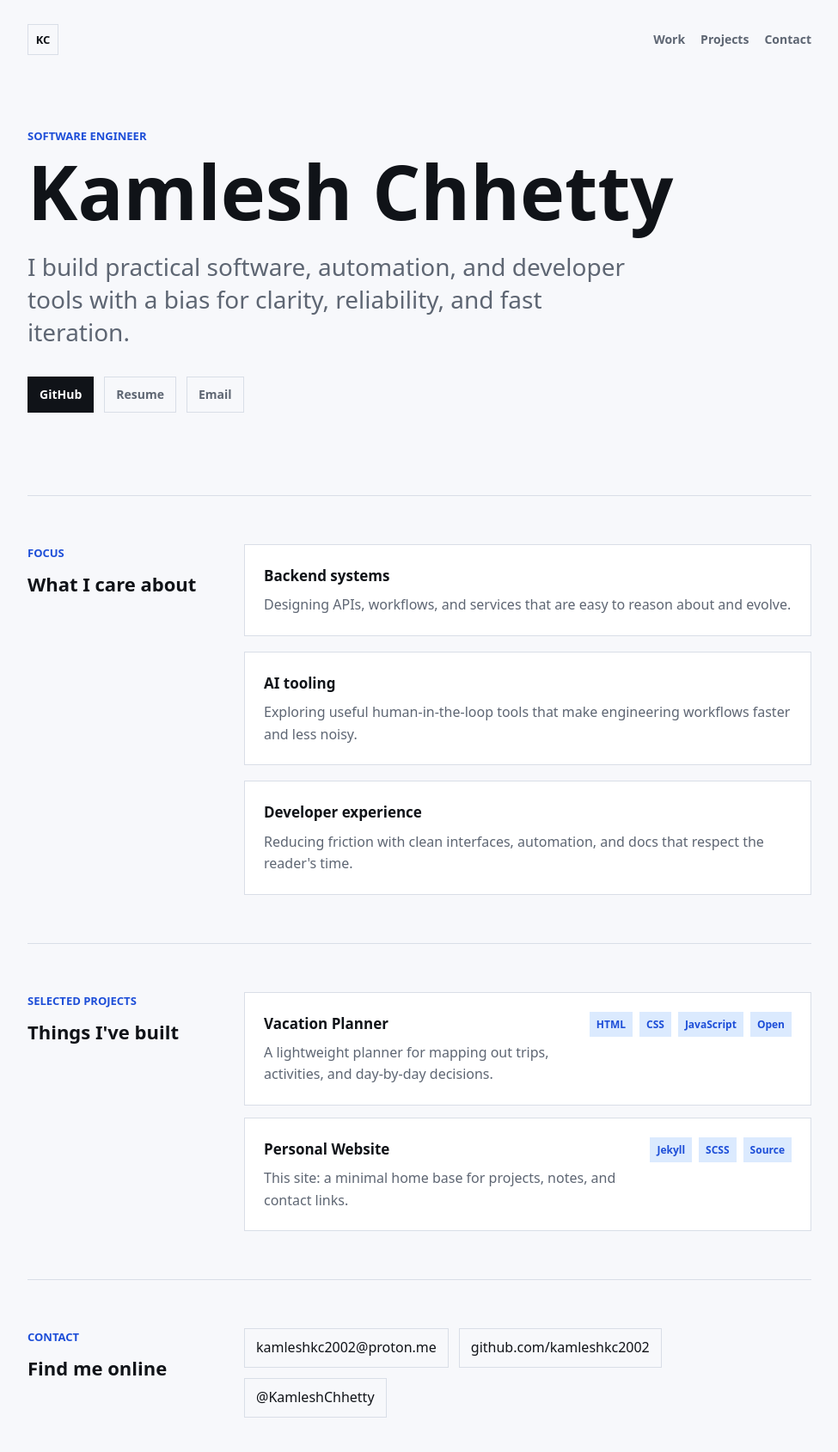
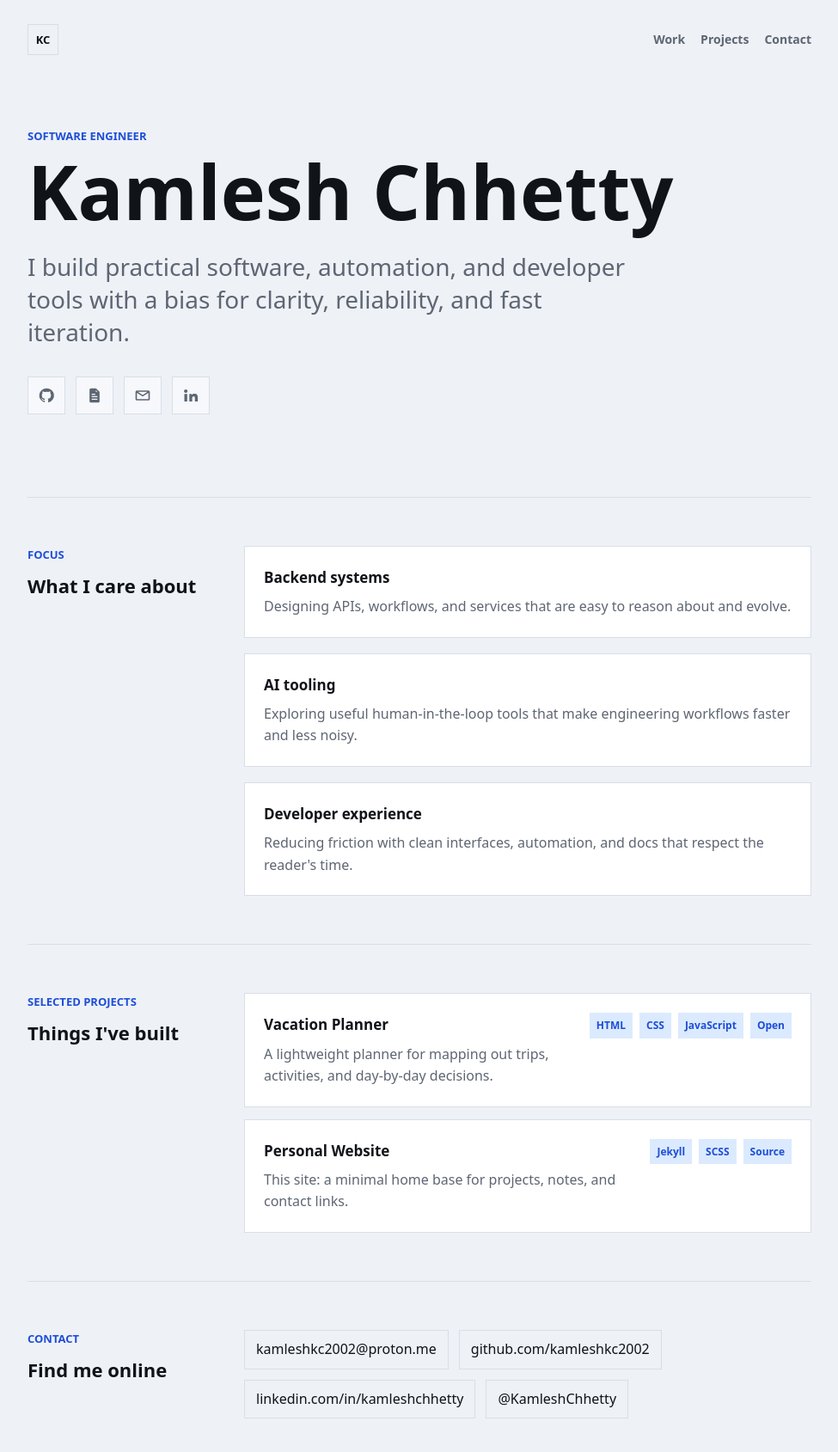
Before and after one commit to kamleshkc2002/kamleshkc2002.github.io, a Jekyll site: the page built from index.html, in a window 1280 px wide, cut to the strip 0-1709 px from the top of the page. Shown: the top 1689 px of the strip at 86% size, without its empty margins (152-1127 px from the left). Built offline with Jekyll 4.4.1, drawn with Linux system fonts in a browser that asks for light colours.

Commit message:
Add icon links to homepage

```diff
--- a/_config.yml
+++ b/_config.yml
@@ -8,6 +8,7 @@ url: "" # the base hostname & protocol for your site
 
 twitter_username: KamleshChhetty
 github_username: kamleshkc2002
+linkedin_username: kamleshchhetty
 
 # Build settings
 markdown: kramdown
--- a/_layouts/front.html
+++ b/_layouts/front.html
@@ -20,9 +20,26 @@
         <h1 id="intro-title">Kamlesh Chhetty</h1>
         <p class="lede">I build practical software, automation, and developer tools with a bias for clarity, reliability, and fast iteration.</p>
         <div class="hero-actions" aria-label="Primary links">
-          <a href="https://github.com/{{ site.github_username }}">GitHub</a>
-          <a href="/cv.pdf">Resume</a>
-          <a href="mailto:{{ site.email }}">Email</a>
+          <a href="https://github.com/{{ site.github_username }}" aria-label="GitHub">
+            <svg aria-hidden="true" viewBox="0 0 24 24">
+              <path d="M12 2a10 10 0 0 0-3.16 19.49c.5.09.68-.22.68-.48v-1.7c-2.78.6-3.37-1.18-3.37-1.18-.45-1.16-1.11-1.47-1.11-1.47-.91-.62.07-.61.07-.61 1 .07 1.53 1.03 1.53 1.03.9 1.53 2.35 1.09 2.92.83.09-.65.35-1.09.63-1.34-2.22-.25-4.55-1.11-4.55-4.93 0-1.09.39-1.98 1.03-2.68-.1-.25-.45-1.27.1-2.64 0 0 .84-.27 2.75 1.02A9.56 9.56 0 0 1 12 6.99c.85 0 1.7.11 2.5.34 1.9-1.29 2.74-1.02 2.74-1.02.55 1.37.2 2.39.1 2.64.64.7 1.03 1.59 1.03 2.68 0 3.83-2.34 4.67-4.57 4.92.36.31.68.92.68 1.86v2.76c0 .27.18.58.69.48A10 10 0 0 0 12 2Z" />
+            </svg>
+          </a>
+          <a href="/cv.pdf" aria-label="Resume">
+            <svg aria-hidden="true" viewBox="0 0 24 24">
+              <path d="M14 2H7a2 2 0 0 0-2 2v16a2 2 0 0 0 2 2h10a2 2 0 0 0 2-2V7l-5-5Zm-.25 2.75L16.25 7H14a.25.25 0 0 1-.25-.25v-2ZM8 13h8v1.5H8V13Zm0 3.5h8V18H8v-1.5ZM8 9.5h5V11H8V9.5Z" />
+            </svg>
+          </a>
+          <a href="mailto:{{ site.email }}" aria-label="Email">
+            <svg aria-hidden="true" viewBox="0 0 24 24">
+              <path d="M4 5h16a2 2 0 0 1 2 2v10a2 2 0 0 1-2 2H4a2 2 0 0 1-2-2V7a2 2 0 0 1 2-2Zm0 3.3V17h16V8.3l-8 5.2-8-5.2Zm1.2-1.3 6.8 4.43L18.8 7H5.2Z" />
+            </svg>
+          </a>
+          <a href="https://www.linkedin.com/in/{{ site.linkedin_username }}" aria-label="LinkedIn">
+            <svg aria-hidden="true" viewBox="0 0 24 24">
+              <path d="M4.98 3.5a2.5 2.5 0 1 1 0 5 2.5 2.5 0 0 1 0-5ZM3 9.75h4v10.75H3V9.75Zm6.25 0h3.83v1.47h.05c.53-.95 1.84-1.72 3.79-1.72 4.05 0 4.8 2.43 4.8 5.58v5.42h-4v-4.8c0-1.15-.02-2.62-1.75-2.62-1.76 0-2.03 1.25-2.03 2.54v4.88h-4V9.75Z" />
+            </svg>
+          </a>
         </div>
       </section>
 
@@ -87,6 +104,7 @@
         <div class="contact-links">
           <a href="mailto:{{ site.email }}">{{ site.email }}</a>
           <a href="https://github.com/{{ site.github_username }}">github.com/{{ site.github_username }}</a>
+          <a href="https://www.linkedin.com/in/{{ site.linkedin_username }}">linkedin.com/in/{{ site.linkedin_username }}</a>
           <a href="https://twitter.com/{{ site.twitter_username }}">@{{ site.twitter_username }}</a>
         </div>
       </section>
--- a/_sass/_base.scss
+++ b/_sass/_base.scss
@@ -6,7 +6,7 @@
 
 :root {
     color-scheme: light;
-    --bg: #f7f8fb;
+    --bg: #eef1f6;
     --surface: #ffffff;
     --text: #101318;
     --muted: #5e6673;
@@ -82,7 +82,6 @@ p {
 }
 
 .site-nav a,
-.hero-actions a,
 .project-meta a {
     color: var(--muted);
     font-size: 14px;
@@ -124,16 +123,33 @@ p {
     gap: 12px;
 }
 
-.hero-actions a,
 .contact-links a {
     border: 1px solid var(--soft);
     padding: 9px 13px;
 }
 
-.hero-actions a:first-child {
+.hero-actions a {
+    align-items: center;
+    background: rgba(255, 255, 255, .56);
+    border: 1px solid var(--soft);
+    color: var(--muted);
+    display: inline-flex;
+    height: 44px;
+    justify-content: center;
+    width: 44px;
+}
+
+.hero-actions a:hover,
+.hero-actions a:focus {
     background: var(--text);
     border-color: var(--text);
     color: var(--surface);
+}
+
+.hero-actions svg {
+    fill: currentColor;
+    height: 20px;
+    width: 20px;
 }
 
 .section {
```
